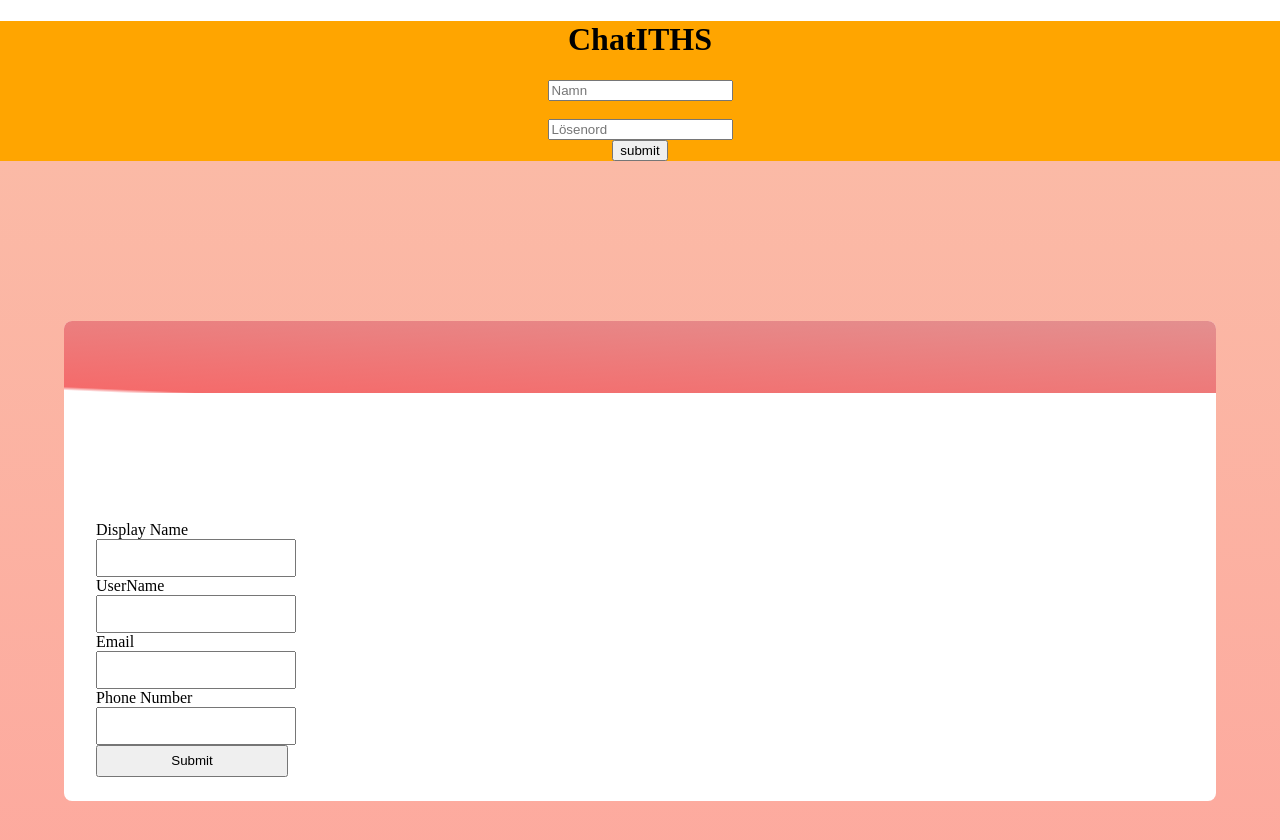
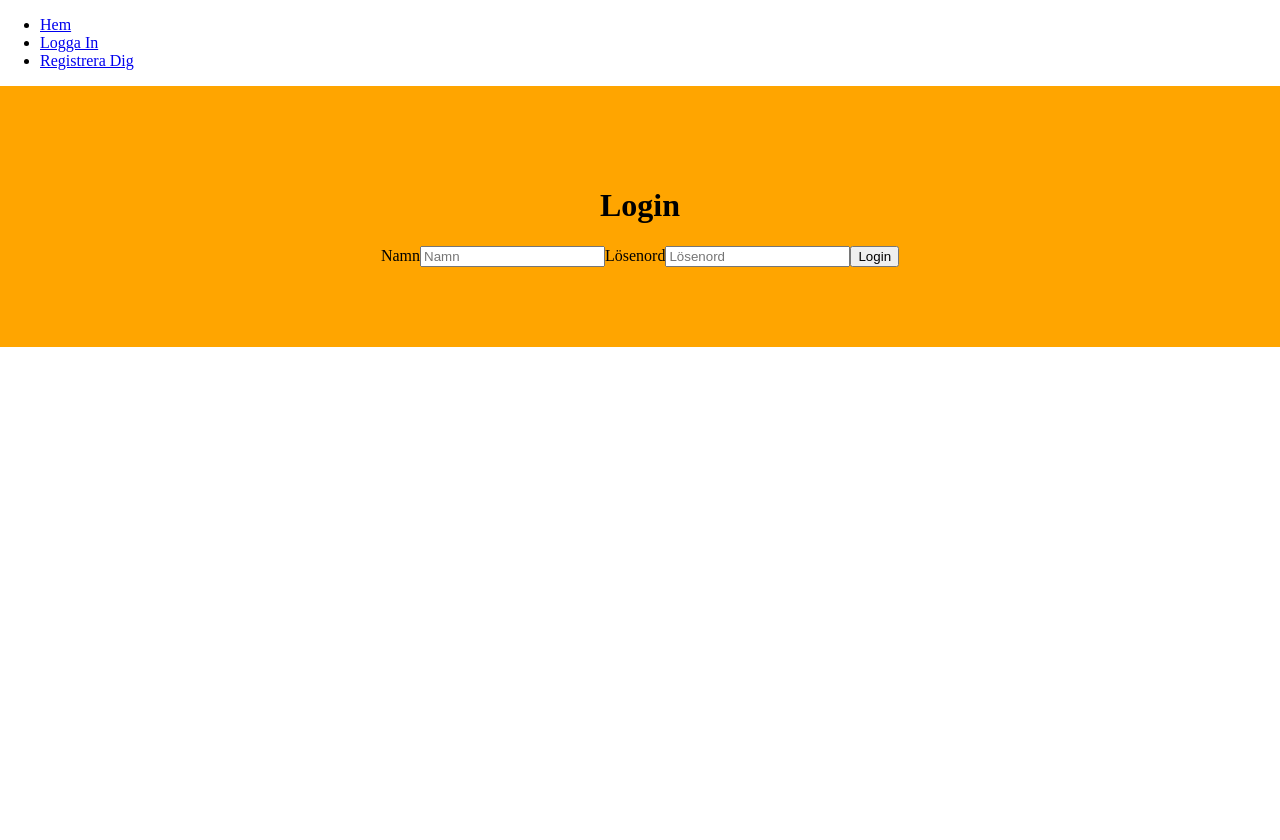
Before and after one commit to MartinEmson/FullstackG3, a React (Create React App) app in the folder frontend/: page / in a window 1280 px wide. Shown: the top 840 px of the page. After the commit the page ends 800 px from the top, so only its background shows below. Built offline with nearby package versions, Linux system fonts and the light colour scheme.

Commit message:
Försökt fixa login sidan, samt skapat routers

```diff
--- a/frontend/package.json
+++ b/frontend/package.json
@@ -6,8 +6,10 @@
     "@testing-library/jest-dom": "^5.16.5",
     "@testing-library/react": "^13.4.0",
     "@testing-library/user-event": "^13.5.0",
+    "axios": "^1.4.0",
     "react": "^18.2.0",
     "react-dom": "^18.2.0",
+    "react-router-dom": "^6.11.2",
     "react-scripts": "5.0.1",
     "styled-components": "^5.3.10",
     "web-vitals": "^2.1.4"
--- a/frontend/src/App.js
+++ b/frontend/src/App.js
@@ -1,14 +1,33 @@
 import './App.css'
-import React, { useState } from 'react'
+import React from 'react'
+import { Routes, Route, Link } from 'react-router-dom'
 import Login from './pages/Login'
-import ProfilePage from './pages/ProfilePage';
+import SignUp from './pages/SignUp'
+import NoPage from './pages/NoPage'
+import ProfilePage from './pages/ProfilePage'
 
 function App() {
     return (
         <>
-            <Login />
-            <ProfilePage/>
-    </>
+            <ul>
+                <li>
+                    <Link to={'/'}>Hem</Link>
+                </li>
+                <li>
+                    <Link to={'/login'}>Logga In</Link>
+                </li>
+                <li>
+                    <Link to={'/signup'}>Registrera Dig</Link>
+                </li>
+            </ul>
+            <Routes>
+                <Route path="/" element={<Login />} />
+                <Route path="/profile" element={<ProfilePage />} />
+                <Route path="/login" element={<Login />} />
+                <Route path="/signup" element={<SignUp />} />
+                <Route path="*" element={<NoPage />} />
+            </Routes>
+        </>
     )
 }
 
--- a/frontend/src/index.js
+++ b/frontend/src/index.js
@@ -1,11 +1,16 @@
 import React from 'react';
 import ReactDOM from 'react-dom/client';
+import { BrowserRouter } from "react-router-dom";
 import './App.css';
 import App from './App';
+
+
 
 const root = ReactDOM.createRoot(document.getElementById('root'));
 root.render(
   <React.StrictMode>
+    <BrowserRouter>
     <App />
+    </BrowserRouter>
   </React.StrictMode>
 );
--- a/frontend/src/pages/Login.js
+++ b/frontend/src/pages/Login.js
@@ -1,18 +1,44 @@
-import React, { useState } from 'react'
+import React, { useState, useEffect } from 'react'
 import styled from 'styled-components'
+import Axios from 'axios'
 
 
-function Login() {
+const Login = () => {
+
+    const [user_firstname, setFirstname] = useState('')
+    const [password, setPassword] = useState('')
+
+    const login = () => {
+        Axios.post('http://localhost:8900/login', {
+            user_firstname: setFirstname,
+            password: setPassword
+        }).then((response) => {
+            console.log(response)
+        })
+    }
+
     return (
         <>
-        <Main>
-            <h1>ChatITHS</h1>
-            <form action="http://localhost:8900/users">
-            <input type='text' name="user_firstname"placeholder='Namn' /><br /><br/>
-            <input type='password' name="password" placeholder='Lösenord' /><br />
-            <input type='submit' value="submit" />
-            </form>
-        </Main>
+            <Main>
+                <h1>Login</h1>
+                <label>Namn</label>
+                <input
+                    type="text"
+                    placeholder="Namn"
+                    onChange={(e) => {
+                        setFirstname(e.target.value)
+                    }}
+                />
+                <label>Lösenord</label>
+                <input
+                    type="password"
+                    placeholder="Lösenord"
+                    onChange={(e) => {
+                        setPassword(e.target.value)
+                    }}
+                />
+                <button onClick={login}>Login</button>
+            </Main>
         </>
     )
 }
@@ -22,6 +48,7 @@ export default Login
 // CSS
 const Main = styled.div`
     margin: 0;
+    padding: 5rem;
     text-align: center;
     background-color: orange;
 `
--- /dev/null
+++ b/frontend/src/pages/NoPage.js
@@ -0,0 +1,12 @@
+
+// Error hantering för om en länk inte finns
+export default function NoPage() {
+    return (
+        <div>
+            <h2>Page not found!</h2>
+            <p>
+                The page you requested does not exist or has been moved.
+            </p>
+        </div>
+    )
+}
```
Also changed, not shown: 2 other files (tests, documents, lock files or other folders).
